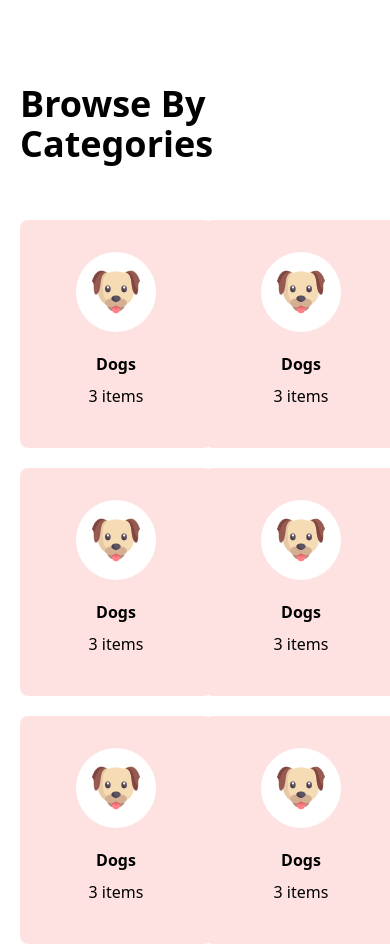
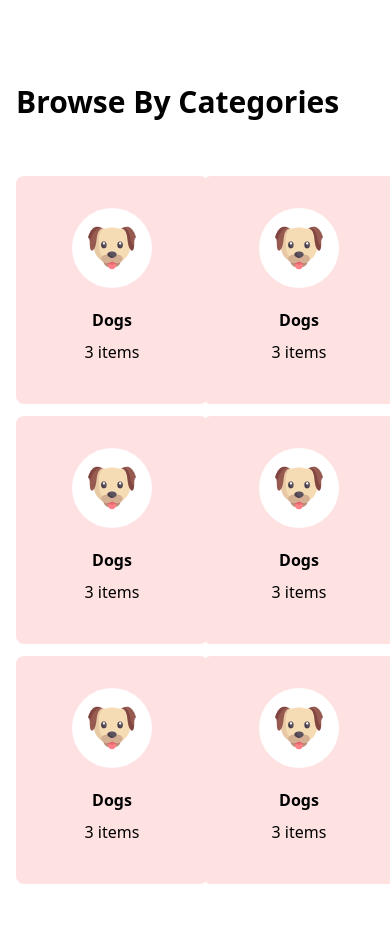
Before and after one commit to programmertajul/assignment-03, a plain HTML site: page index.html in a window 390 px wide. Shown: the part 605-1552 px from the top of the page. After the commit the page ends 1529 px from the top, so only its background shows below. Drawn offline with nearby package versions, Linux system fonts and the light colour scheme; a web font is replaced by a local one.

Commit message:
browser category is completed for responsive

```diff
--- a/index.html
+++ b/index.html
@@ -108,12 +108,12 @@
 
         <section>
 
-            <h2 class="font-bold pb-14 text-4xl lg:text-3xl pl-5 lg:pl-0">Browse By Categories</h2>
+            <h2 class="font-bold pb-14 text-3xl pl-4 lg:pl-0">Browse By Categories</h2>
 
 
             <!-- this is card  parent-->
 
-            <div class="grid grid-cols-2 px-5 lg:px-0 md:grid-cols-3 lg:flex gap-5 flex-wrap">
+            <div class=" grid grid-cols-2 gap-3 overflow-hidden pl-4 lg:pl-0 pr-3 lg:pr-0 md:grid-cols-3 lg:flex lg:gap-5 flex-wrap">
 
                 <!-- this is first card -->
 
```
